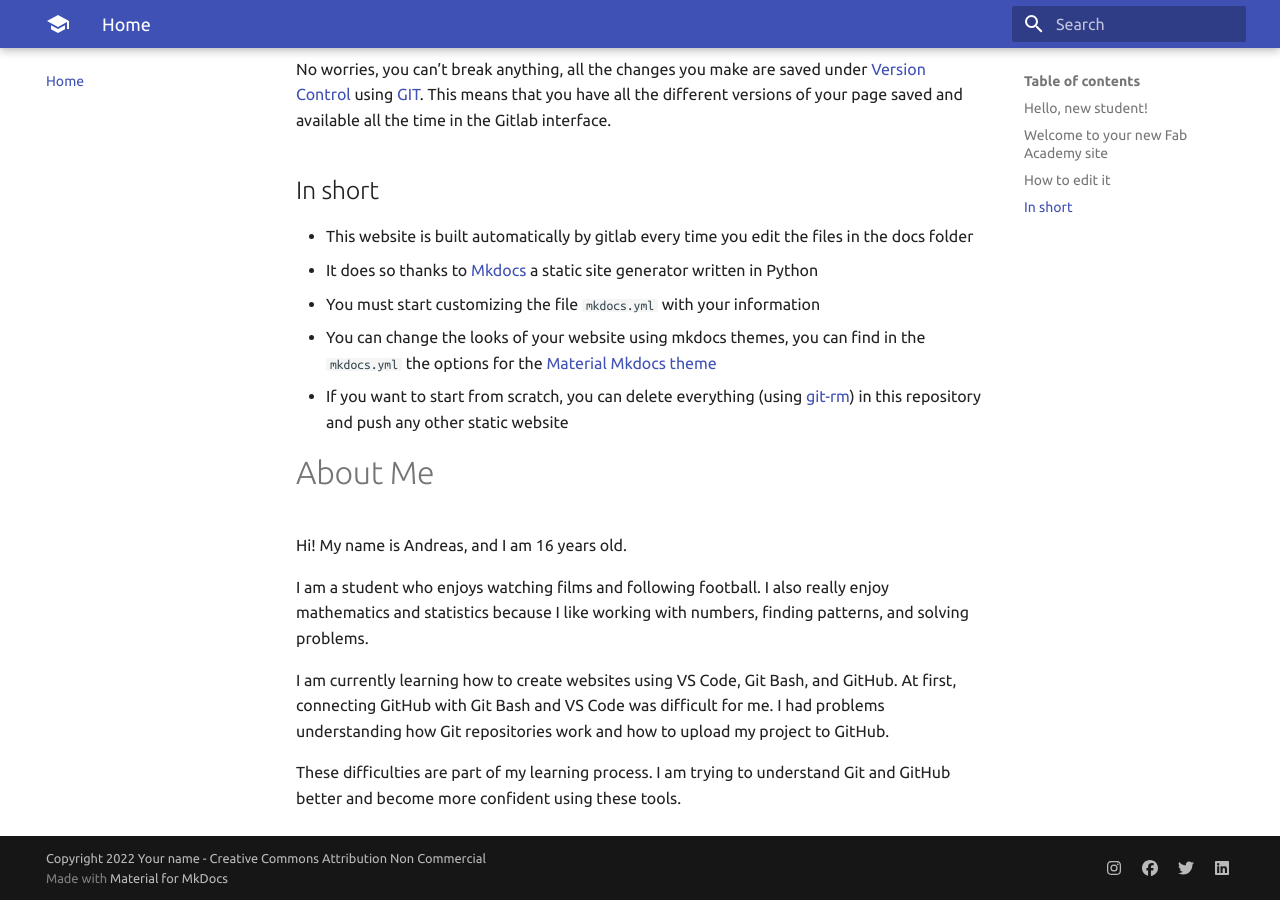
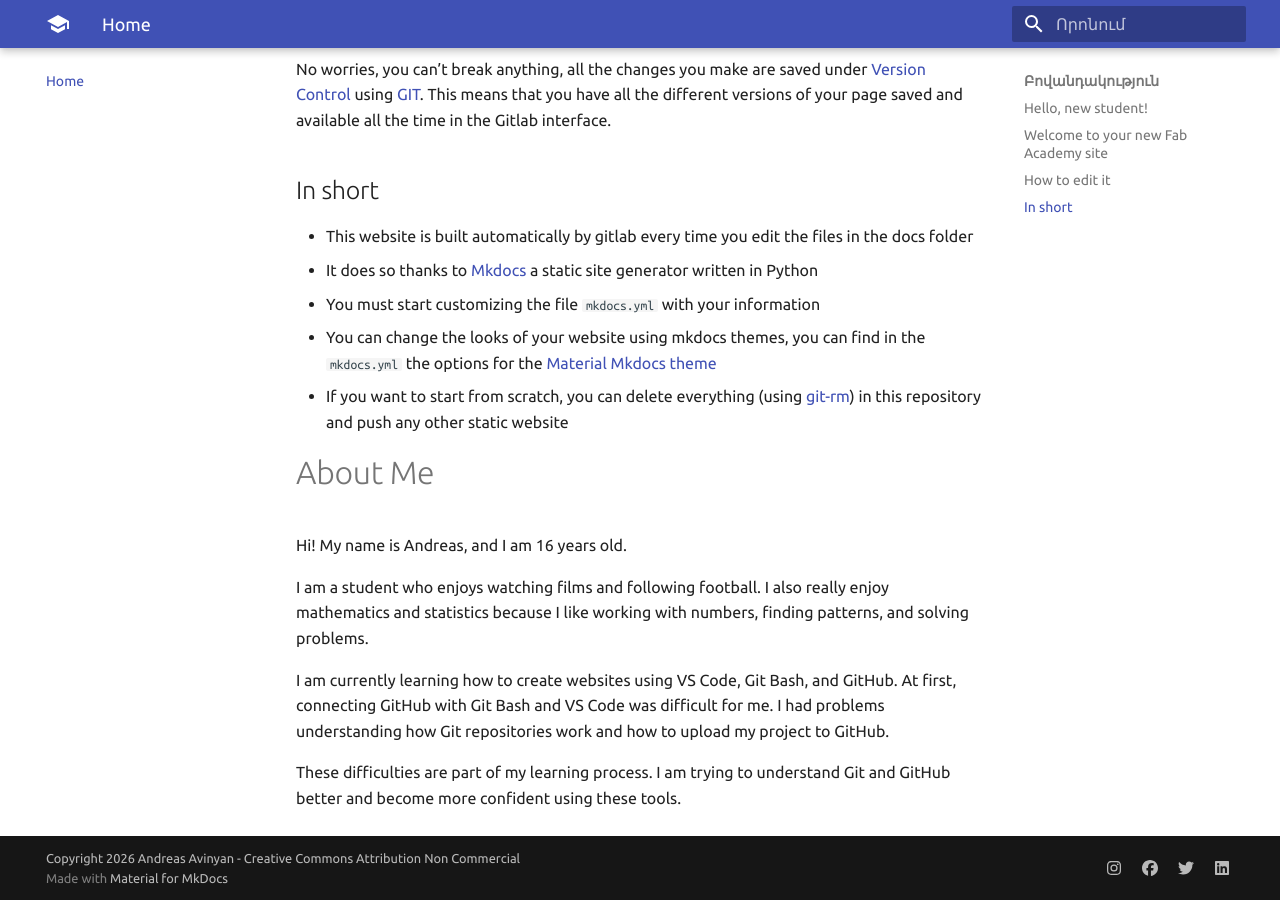
Before and after one commit to Andreasavinyan/my-website, an MkDocs documentation site: the page built from docs/index.md, in a window 1280 px wide and 900 px high, scrolled down 963 px. Built offline with MkDocs 1.6.1 and Material for MkDocs 9.7.7, drawn with Linux system fonts in a browser that asks for light colours; part of the change alters nothing that is shown.

```diff
--- a/mkdocs.yml
+++ b/mkdocs.yml
@@ -1,15 +1,14 @@
-# Replace the text below to customize your site
-site_name: Your name - Fab Academy
-site_description: Fab Academy documentation site for Your Name
-site_author: Your name
-copyright: Copyright 2022 Your name - Creative Commons Attribution Non Commercial
+# Andreas Avinyan - Fab School
 
-site_url: http://fibasile.fabcloud.io/fabacademy-student-template/
+site_name: Անդրեաս Ավինյան - Fab Lab
+site_description: Անդրեաս Ավինյանի Fab Lab ուսումնական փաստաթղթավորման կայք
+site_author: Andreas Avinyan
+copyright: Copyright 2026 Andreas Avinyan - Creative Commons Attribution Non Commercial
+
+site_url: https://andreasavinyan.github.io/my-website/
 
 extra:
-  # Set your own social media below (or remove)
   social:
-    # For other social icons at https://squidfunk.github.io/mkdocs-material/setup/adding-social-links/
     - icon: fontawesome/brands/instagram
       link: https://instagram.com/fabacademany
     - icon: fontawesome/brands/facebook
@@ -17,21 +16,25 @@ extra:
     - icon: fontawesome/brands/twitter
       link: https://twitter.com/fabacademany
     - icon: fontawesome/brands/linkedin
-      link: "https://linkedin.com/in/academany"
+      link: https://linkedin.com/in/academany
 
 theme:
   name: material
+  language: hy
+
   palette:
-    # try other colors https://squidfunk.github.io/mkdocs-material/getting-started/#primary-colors
     primary: deep
     accent: indigo
+
   font:
-    # See available fonts at https://fonts.google.com/
     text: Ubuntu
     code: Ubuntu Mono
+
   icon:
     logo: material/school
+
   favicon: images/favicon.svg
+
   features:
     - navigation.tabs
     - navigation.instant
@@ -40,7 +43,6 @@ plugins:
   - search
   - git-revision-date-localized:
       fallback_to_build_date: true
-      # Read more: https://timvink.github.io/mkdocs-git-revision-date-localized-plugin/options/#enabled
       enabled: !ENV [ENABLED_GIT_REVISION_DATE, False]
 
 markdown_extensions:
```
Also changed, not shown: 1 other file.
